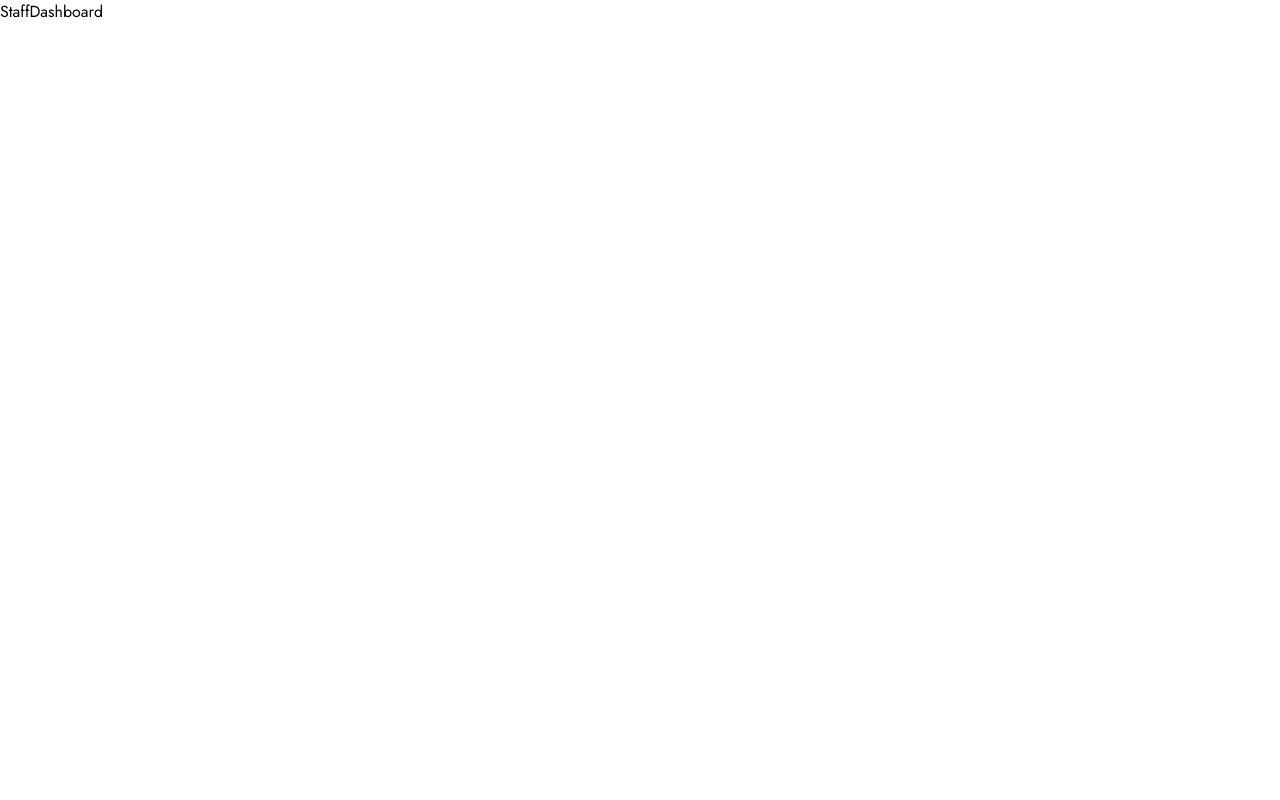
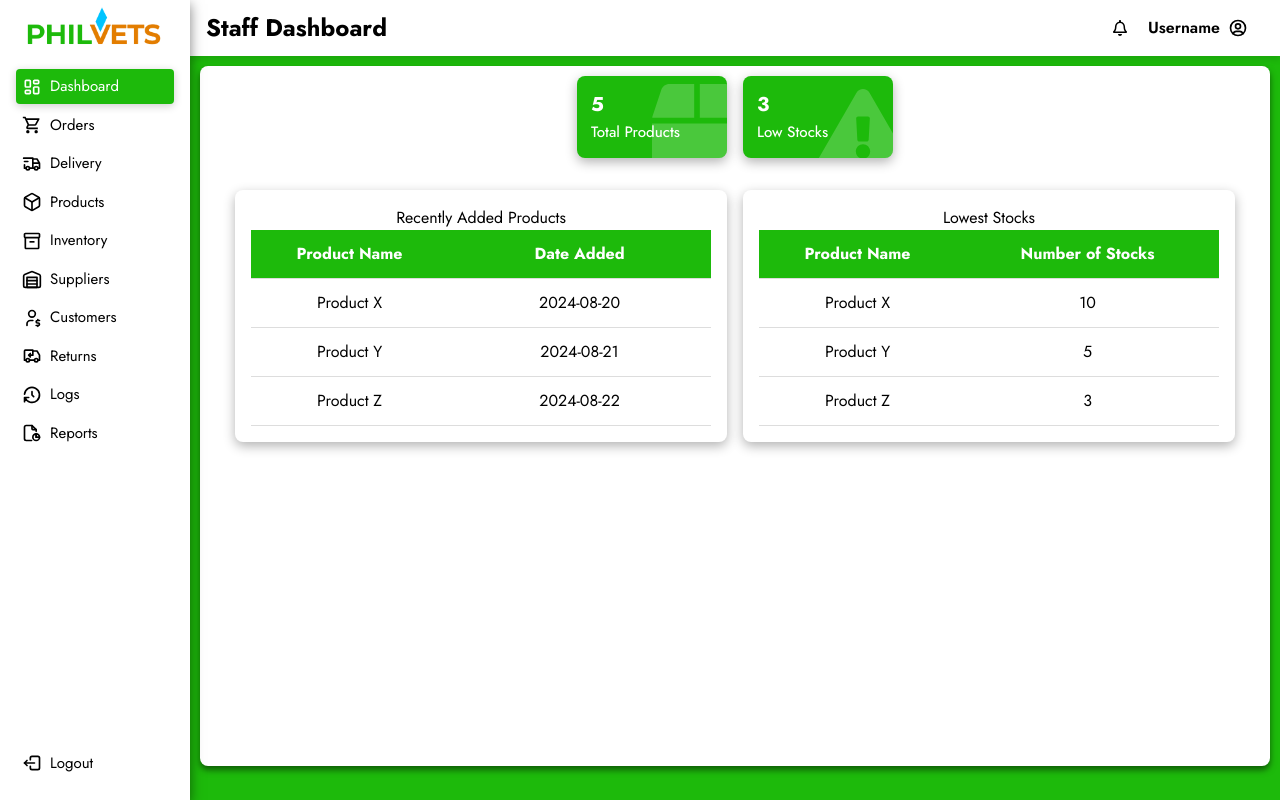
Before and after one commit to jamesrfael/philvets1, a React (Create React App) app: page /staff/dashboard in a window 1280 px wide. Built offline with nearby package versions, Linux system fonts and the light colour scheme.

Commit message:
Modified StaffSidebar, StaffLayoutHS and StaffDashboard

```diff
--- a/src/components/Layout/Sidebar/StaffSidebar.js
+++ b/src/components/Layout/Sidebar/StaffSidebar.js
@@ -6,11 +6,14 @@ import SidebarItem from "./SidebarItem";
 import {
   TbLayoutDashboard,
   TbTruckDelivery,
-  TbBoxSeam,
+  TbUserDollar,
+  TbTruckReturn,
+  TbHistory,
   TbFileReport,
   TbLogout2,
 } from "react-icons/tb";
 import { MdOutlineInventory2, MdOutlineShoppingCart } from "react-icons/md";
+import { LuWarehouse, LuBox } from "react-icons/lu";
 
 const StaffSidebar = ({ isOpen, onClose }) => {
   const sidebarRef = useRef(null);
@@ -47,7 +50,7 @@ const StaffSidebar = ({ isOpen, onClose }) => {
         />
         <SidebarItem
           icon={MdOutlineShoppingCart}
-          label="Order"
+          label="Orders"
           link="/staff/orders"
         />
         <SidebarItem
@@ -55,20 +58,32 @@ const StaffSidebar = ({ isOpen, onClose }) => {
           label="Delivery"
           link="/staff/delivery"
         />
-        <SidebarItem
-          icon={TbBoxSeam}
-          label="Products"
-          link="/staff/products"
-        />
+        <SidebarItem icon={LuBox} label="Products" link="/staff/products" />
         <SidebarItem
           icon={MdOutlineInventory2}
           label="Inventory"
           link="/staff/inventory"
         />
         <SidebarItem
+          icon={LuWarehouse}
+          label="Suppliers"
+          link="/staff/suppliers"
+        />
+        <SidebarItem
+          icon={TbUserDollar}
+          label="Customers"
+          link="/staff/customers"
+        />
+        <SidebarItem
+          icon={TbTruckReturn}
+          label="Returns"
+          link="/staff/returns"
+        />
+        <SidebarItem icon={TbHistory} label="Logs" link="/admin/logs" />
+        <SidebarItem
           icon={TbFileReport}
-          label="Report"
-          link="/staff/report"
+          label="Reports"
+          link="/staff/reports"
         />
       </SidebarContent>
 
@@ -80,9 +95,10 @@ const StaffSidebar = ({ isOpen, onClose }) => {
 };
 
 const SidebarContainer = styled.div`
+  box-shadow: 0 4px 12px rgba(0, 0, 0, 0.5);
   background-color: white;
   color: black;
-  width: 200px;
+  max-width: 190px;
   display: flex;
   flex-direction: column;
   transition: transform 0.3s ease;
@@ -94,7 +110,7 @@ const SidebarContainer = styled.div`
       isOpen ? "translateX(0)" : "translateX(-100%)"};
     z-index: 1000; /* Ensure the sidebar appears on top */
     box-shadow: ${({ isOpen }) =>
-      isOpen ? "2px 0 5px rgba(0, 0, 0, 0.3)" : "none"};
+      isOpen ? "2px 0 5px rgba(0, 0, 0, 0.5)" : "none"};
   }
 
   /* Styles for larger screens */
@@ -112,7 +128,7 @@ const SidebarHeader = styled.div`
   display: flex;
   align-items: center;
   justify-content: center;
-  padding: 12px 16px;
+
 `;
 
 const LogoContainer = styled.div`
@@ -121,10 +137,10 @@ const LogoContainer = styled.div`
 `;
 
 const Logo = styled.img`
-  max-width: 100%;
+  max-width: 90%;
   height: auto;
-  height: 50px;
-  margin-right: 8px;
+  padding: 5px 15px 0px 20px;
+  margin-left: 6px;
 `;
 
 const SidebarContent = styled.div`
--- a/src/components/Layout/StaffLayoutHS.js
+++ b/src/components/Layout/StaffLayoutHS.js
@@ -1,4 +1,4 @@
-// LayoutHS.js
+// StaffLayoutHS.js
 import React, { useState } from "react";
 import StaffSidebar from "./Sidebar/StaffSidebar";
 import Header from "./Header";
--- a/src/pages/staff/StaffDashboard.js
+++ b/src/pages/staff/StaffDashboard.js
@@ -1,9 +1,69 @@
-import React from 'react';
+// src/pages/AdminDashboard.js
+
+import React from "react";
+import styled from "styled-components";
+import { Link } from "react-router-dom";
+import StaffLayoutHS from "../../components/Layout/StaffLayoutHS";
+import RecentlyAddedProducts from "../../components/Dashboard/RecentlyAddedProducts";
+import LowestStocks from "../../components/Dashboard/LowestStocks";
+import CardLowStocks from "../../components/CardsData/CardLowStocks";
+import CardTotalProducts from "../../components/CardsData/CardTotalProducts";
 
 const StaffDashboard = () => {
   return (
-    <div>StaffDashboard</div>
+    <StaffLayoutHS>
+      <CardContainer>
+        <CardTotalProducts />
+        <CardLowStocks />
+      </CardContainer>
+      <TablesContainer>
+        <Row>
+          <StyledLink to="/staff/products">
+            <RecentlyAddedProducts />
+          </StyledLink>
+          <StyledLink to="/staff/inventory">
+            <LowestStocks />
+          </StyledLink>
+        </Row>
+      </TablesContainer>
+    </StaffLayoutHS>
   );
 };
 
+// Styled Link to ensure it does not affect table styling
+const StyledLink = styled(Link)`
+  text-decoration: none; /* Remove underline from link */
+  display: block; /* Make the link a block element to ensure it covers the entire table */
+  width: 100%; /* Ensure it takes up full width */
+`;
+
+const CardContainer = styled.div`
+  display: flex;
+  flex-wrap: wrap;
+  justify-content: center;
+  margin: 0 auto;
+  gap: 1rem;
+  max-width: 1000px;
+`;
+
+const TablesContainer = styled.div`
+  display: flex;
+  flex-direction: column;
+  margin: 2rem auto;
+  max-width: 1000px;
+  width: 100%;
+  gap: 1rem;
+`;
+
+const Row = styled.div`
+  display: flex;
+  justify-content: space-between;
+  gap: 1rem;
+
+  @media (max-width: 1000px) {
+    flex-direction: column;
+    align-items: center;
+  }
+`;
+
 export default StaffDashboard;
```
